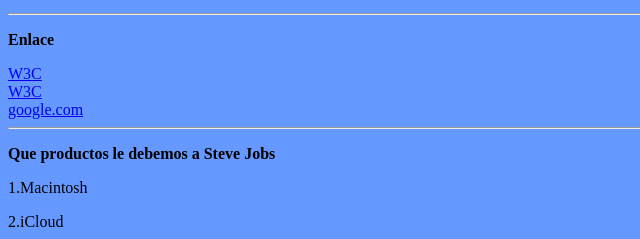
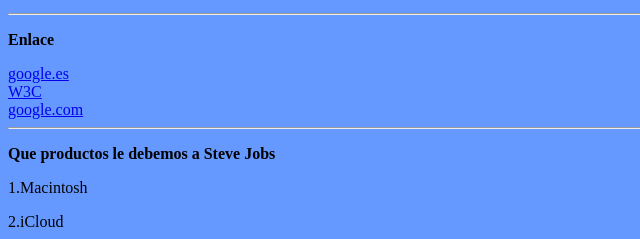
Before and after one commit to zhangzixuan0124/LenguajeDeMacas_PracticaCSS1, a plain HTML site: page Practica CSS/WebContent/NewFile.html in a window 1280 px wide. Shown: the part 505-744 px from the top of the page, 0-640 px from the left. Drawn offline with Linux system fonts and the light colour scheme.

Commit message:
Update NewFile.html

```diff
--- a/Practica CSS/WebContent/NewFile.html
+++ b/Practica CSS/WebContent/NewFile.html
@@ -32,7 +32,7 @@
 
 	<p><strong>Enlace</strong></p>
 
-	<a href="https://www.w3.org/">W3C</a>
+	<a href="https://google.es/">google.es</a>
 	<br>
 	<a href="https://www.w3.org/">W3C</a>
 	<br>
```
